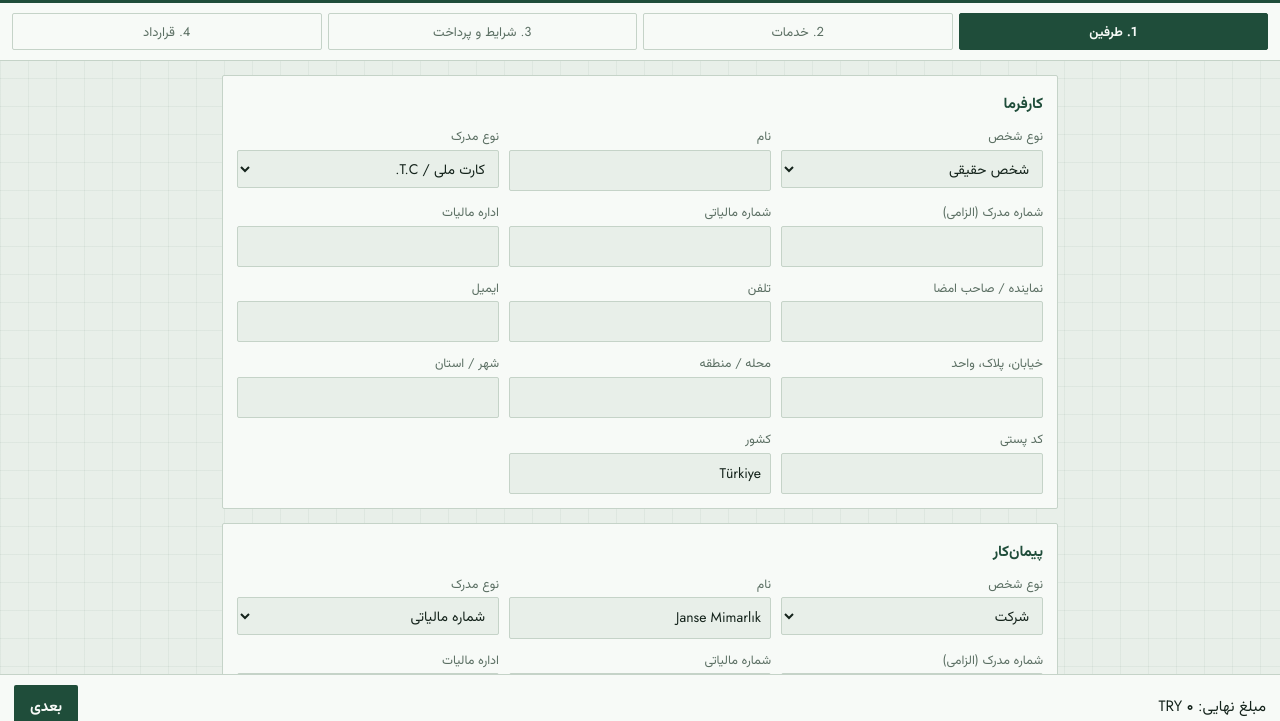
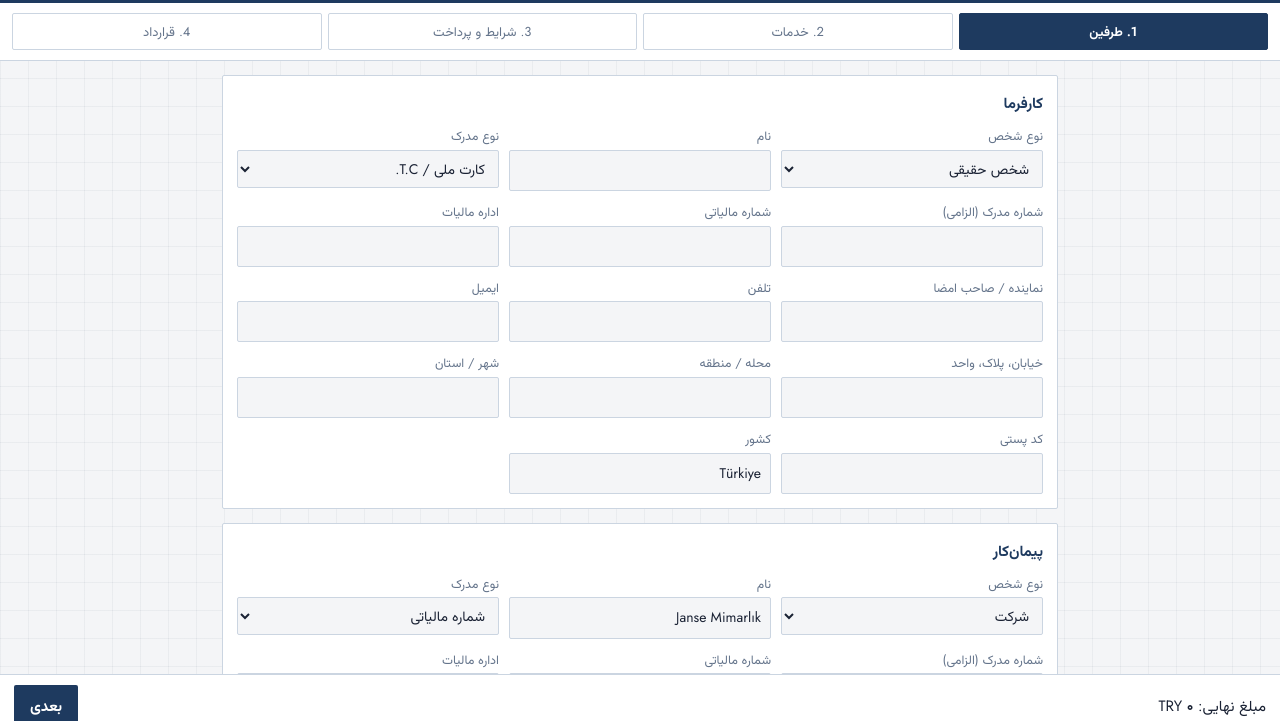
Before and after one commit to janse-istanbul/Janse-contract-, a plain HTML site: page index.html in a window 1280 px wide. Shown: the part 62-783 px from the top of the page. Drawn offline with Linux system fonts and the light colour scheme.

Commit message:
Change title from 'Renovation Contract' to 'JANSE Contract'

```diff
--- a/index.html
+++ b/index.html
@@ -5,11 +5,11 @@
 <link rel="icon" href="IMG_0546.png">
 <meta charset="utf-8">
 <meta name="viewport" content="width=device-width, initial-scale=1, viewport-fit=cover">
-<title>Renovation Contract</title>
+<title>JANSE Contract</title>
 <link href="https://fonts.googleapis.com/css2?family=Jost:wght@400;500;600&family=Vazirmatn:wght@400;500;700;800&display=swap" rel="stylesheet">
 <style>
-:root{--bg:#e8efe9;--sf:#f7faf7;--tx:#14231b;--mt:#5b6f63;--ln:#c5d3c8;--pr:#1f4d3a;--pt:#f7faf7;--ac:#8fc4a5;--ok:#2d7a54;--er:#b3392f;--sel:#e1eee5;--gl:#1f4d3a0d;box-sizing:border-box;padding-top:env(safe-area-inset-top,0px);padding-bottom:env(safe-area-inset-bottom,0px)}
-@media(prefers-color-scheme:dark){:root:not([data-theme="light"]){--bg:#0f1a14;--sf:#17241c;--tx:#e4efe7;--mt:#9fb4a6;--ln:#2c4034;--pr:#8fc7a6;--pt:#0f1a14;--ac:#4f8f6c;--sel:#1e3226;--ok:#6cc79a;--er:#ef7b6a;--gl:#ffffff0a}}
+:root{--bg:#f4f5f7;--sf:#ffffff;--tx:#1a2234;--mt:#64748b;--ln:#cbd5e1;--pr:#1e3a5f;--pt:#ffffff;--ac:#c59b27;--ok:#15803d;--er:#b91c1c;--sel:#e2e8f0;--gl:#1e3a5f0d;box-sizing:border-box;padding-top:env(safe-area-inset-top,0px);padding-bottom:env(safe-area-inset-bottom,0px)}
+@media(prefers-color-scheme:dark){:root:not([data-theme="light"]){--bg:#0f172a;--sf:#1e293b;--tx:#f8fafc;--mt:#94a3b8;--ln:#334155;--pr:#d4af37;--pt:#0f172a;--ac:#38bdf8;--ok:#4ade80;--er:#f87171;--sel:#334155;--gl:#ffffff0a}}
 html{scroll-padding-top:env(safe-area-inset-top,0px)}
 *{box-sizing:border-box}
 body{margin:0;background-color:var(--bg);background-image:linear-gradient(var(--gl) 1px,transparent 1px),linear-gradient(90deg,var(--gl) 1px,transparent 1px);background-size:28px 28px;color:var(--tx);font-family:Jost,Vazirmatn,Tahoma,Arial,sans-serif;line-height:1.8;font-size:15px}
```
